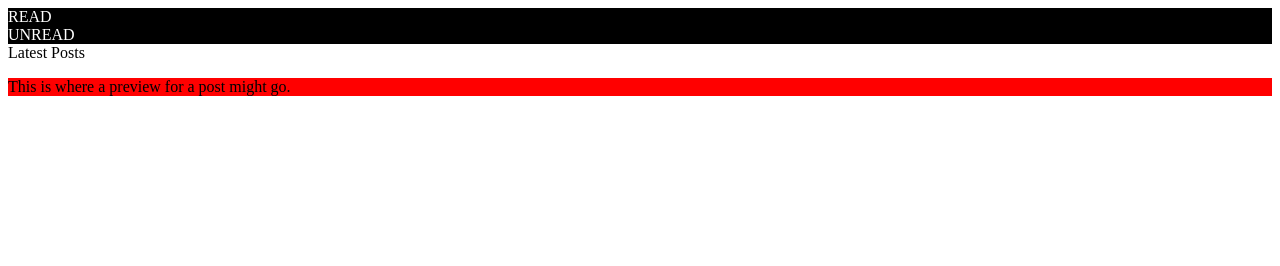
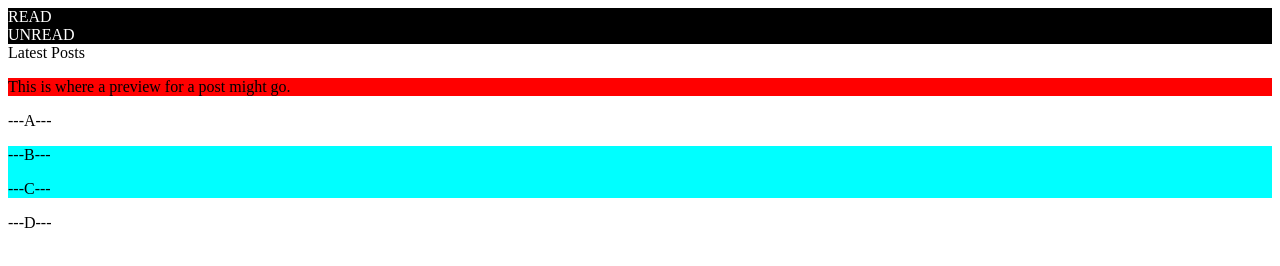
Before and after one commit to BogdanB97/odin-recipes, a plain HTML site: page divs.html in a window 1280 px wide. Drawn offline with Linux system fonts and the light colour scheme.

Commit message:
adding more classes

```diff
--- a/assets/divs.css
+++ b/assets/divs.css
@@ -8,3 +8,7 @@
 .subsection.preview {
     background-color: red;
 }
+
+.ancestor .contents{
+    background-color: aqua;
+}
--- a/divs.html
+++ b/divs.html
@@ -16,6 +16,18 @@
         <div class="subsection header">Latest Posts</div>
         <p class="subsection preview">This is where a preview for a post might go.</p>
     </div>
+
+    <div class="ancestor">
+        <p>---A---</p>
+        <div class="contents">
+            <p>---B---</p>
+            <div class="contents">
+                <p>---C---</p>
+            </div>
+        </div>
+    </div>
+
+    <div class="contents">---D---</div> <!-- D -->
 </body>
 
 </html>
```
